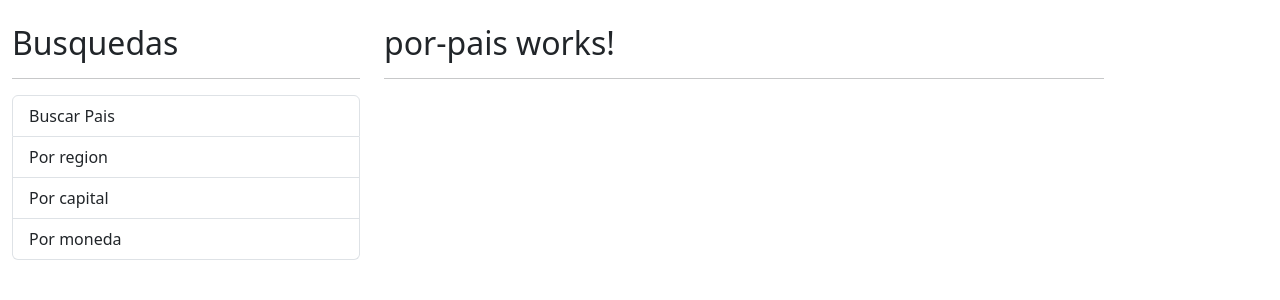
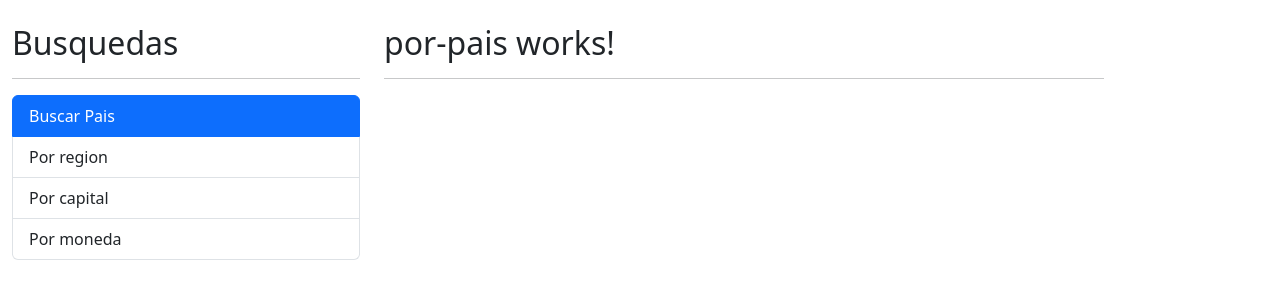
Before and after one commit to Juan-Angel-Cepeda/paises, an Angular app: page / in a window 1280 px wide. Shown: the top 300 px of the page. Built offline with nearby package versions, Linux system fonts and the light colour scheme.

Commit message:
sidebar created

```diff
--- a/src/app/app.component.html
+++ b/src/app/app.component.html
@@ -1,13 +1,32 @@
 <div class="row container mt-4">
-
     <div class="col-4">
         <h2>Busquedas</h2>
         <hr>
         <ul class="list-group">
-            <li class="list-group-item">Buscar Pais</li>
-            <li class="list-group-item">Por region</li>
-            <li class="list-group-item">Por capital</li>
-            <li class="list-group-item">Por moneda</li>
+
+            <li routerLink=""
+                routerLinkActive="active"
+                [routerLinkActiveOptions]="{exact:true}"
+                class="list-group-item">
+                Buscar Pais</li>
+
+            <li routerLink= "region"
+                routerLinkActive="active"
+                class="list-group-item">
+                Por region
+            </li>
+
+            <li routerLink= "capital"
+                routerLinkActive="active"
+                class="list-group-item">
+                Por capital
+            </li>
+
+            <li routerLink="moneda"
+                routerLinkActive="active"
+                class="list-group-item">
+                Por moneda
+            </li>
         </ul>
     </div>
 
```
